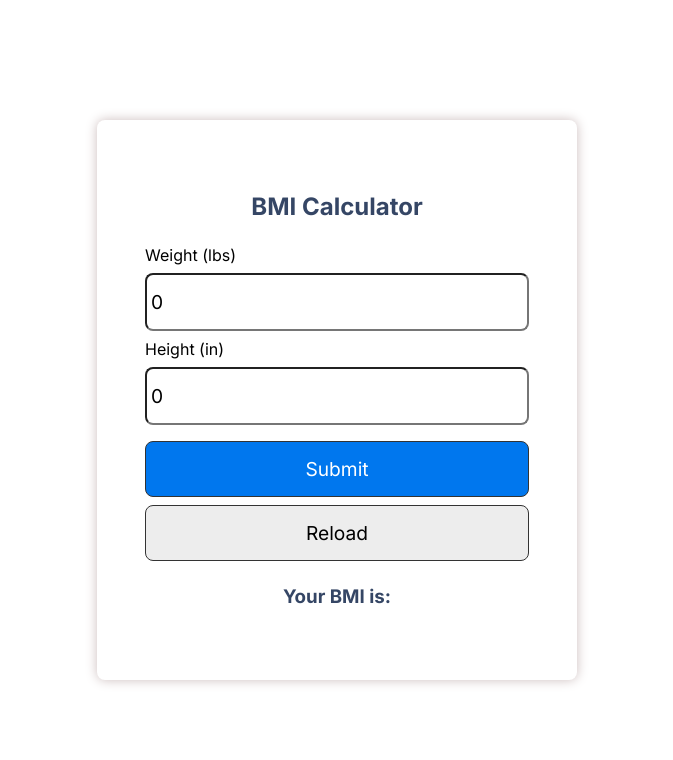
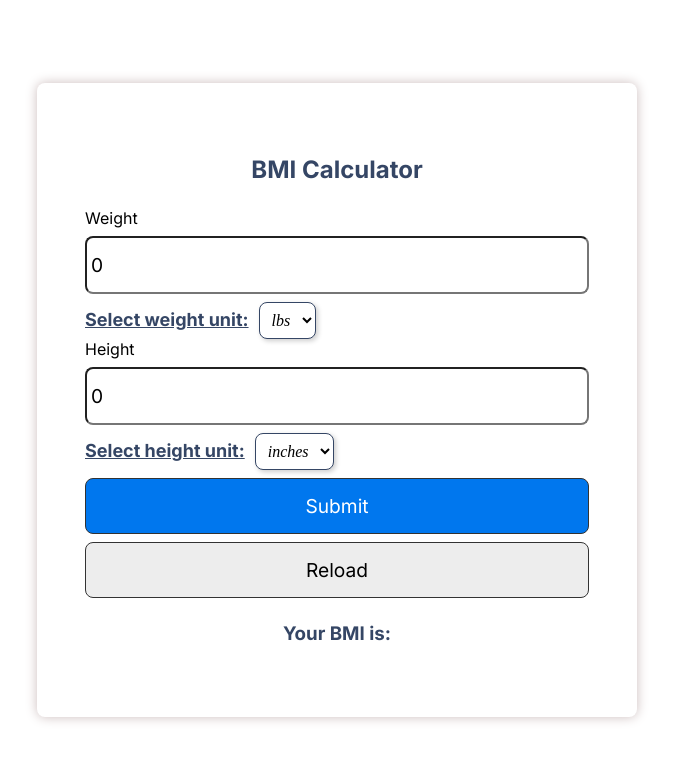
Before and after one commit to iiitl/bmi_calculator, a React (Create React App) app: page / in a window 1280 px wide. Shown: the top 760 px of the page, without its empty margins (303-976 px from the left). Built offline with nearby package versions, Linux system fonts and the light colour scheme.

Commit message:
Added a new feature to take input height and weight in any unit

```diff
--- a/src/App.js
+++ b/src/App.js
@@ -8,61 +8,106 @@ function App() {
   const [height, setHeight] = useState(0)
   const [bmi, setBmi] = useState('')
   const [message, setMessage] = useState('')
+  const [weightUnit, setWeightUnit] = useState('lbs');
+  const [heightUnit, setHeightUnit] = useState('in');
+
+  const convert_to_imperial_units = (weight, w_unit, height, h_unit) => {
+    let weightInLbs = weight;
+    let heightInInches = height;
+    if (w_unit === 'kg') {
+      weightInLbs = weight * 2.20462;
+    }
+    if (h_unit === 'cm') {
+      heightInInches = height / 2.54;
+    } else if (h_unit === 'm') {
+      heightInInches = height * 39.3701;
+    }
+    return { weightInLbs, heightInInches };
+  };
 
   let calcBmi = (event) => {
-    event.preventDefault()
-    console.log(event);
+    event.preventDefault();
 
     if (weight === 0 || height === 0) {
-      alert('Please enter a valid weight and height')
+      alert('Please enter a valid weight and height');
+      return;
+    }
+
+    const { weightInLbs, heightInInches } = convert_to_imperial_units(weight, weightUnit, height, heightUnit);
+
+    let bmiValue = (weightInLbs / (heightInInches * heightInInches)) * 703;
+    setBmi(bmiValue.toFixed(1));
+
+    if (bmiValue < 18.5) {
+      setMessage('You are underweight');
+    } else if (bmiValue >= 18.5 && bmiValue < 25) {
+      setMessage('You have a healthy weight');
+    } else if (bmiValue >= 25 && bmiValue < 30) {
+      setMessage('You are overweight');
     } else {
-      let bmi = (weight / (height * height) * 703)
-      setBmi(bmi.toFixed(1))
-
-
-        if (bmi < 18.5) {
-          setMessage('You are underweight')
-        }  else if (bmi >= 18.5 && bmi < 25) {
-          setMessage('You have healthy weight')
-        } else if (bmi>=25 && bmi <30) {
-          setMessage('You are overweight')
-        }else{
-          setMessage('You are obese')
-        }
-
+      setMessage('You are obese');
     }
-  }
+  };
 
   let reload = () => {
-    window.location.reload()
-  }
-
+    setWeight('');
+    setHeight('');
+    setBmi('');
+    setMessage('');
+    setWeightUnit('lbs');
+    setHeightUnit('in');
+  };
 
   return (
     <div className="app">
-    <div className='container'>
-      <h2 className='center'>BMI Calculator</h2>
+      <div className="container">
+        <h2 className="center">BMI Calculator</h2>
         <form onSubmit={calcBmi}>
+
           <div>
-            <label>Weight (lbs)</label>
-            <input type="text" placeholder='Enter Weight in lbs' value={weight} onChange={(e) => setWeight(e.target.value)} />
+            <label>Weight</label>
+            <input
+              type="number"
+              placeholder="Enter Weight"
+              value={weight}
+              onChange={(e) => setWeight(e.target.value.replace(/^0+/, ''))} // Removes leading zeros
+            />
+            <label className="text">Select weight unit:</label>
+            <select className="input-field" value={weightUnit} onChange={(e) => setWeightUnit(e.target.value)}>
+              <option value="kg">kg</option>
+              <option value="lbs">lbs</option>
+            </select>
           </div>
           <div>
-            <label>Height (in)</label>
-            <input type="text" placeholder='Enter height in inches' value={height} onChange={(event) => setHeight(event.target.value)} />
+            <label>Height</label>
+            <input
+              type="number"
+              placeholder="Enter Height"
+              value={height}
+              onChange={(e) => setHeight(e.target.value.replace(/^0+/, ''))} // Removes leading zeros
+            />
+            <label className="text">Select height unit:</label>
+            <select className="input-field" value={heightUnit} onChange={(e) => setHeightUnit(e.target.value)}>
+              <option value="cm">cm</option>
+              <option value="m">m</option>
+              <option value="in">inches</option>
+            </select>
           </div>
           <div>
-            <button className='btn' type='submit'>Submit</button>
-            <button className='btn btn-outline' onClick={reload} type='submit'>Reload</button>
+            <button className="btn" type="submit">
+              Submit
+            </button>
+            <button className="btn btn-outline" onClick={reload} type="button">
+              Reload
+            </button>
           </div>
         </form>
-        <div className='center'>
+        <div className="center">
           <h3>Your BMI is: {bmi}</h3>
           <p>{message}</p>
         </div>
+      </div>
     </div>
-  </div>
   );
 }
-
 export default App;
--- a/src/index.css
+++ b/src/index.css
@@ -73,3 +73,26 @@ p {
 .img-container img {
   height: 200px;
 }
+
+.text {
+  margin-top: 5px;
+  margin-bottom: 15px;
+  font-size: large;
+  color: #354665;
+  font-weight: bold;
+  text-decoration: underline;
+}
+.input-field {
+  margin-left: 10px;
+  font-size: medium;
+  font-style: italic;
+  background-color: #ffffff;
+  font-family: 'Times New Roman', Times, serif;
+  border-radius: 8px;
+  border-color: #354665;
+  padding: 8px;
+  cursor: pointer;
+  transition: all 0.3s ease-in-out;
+  outline: none;
+  box-shadow: 2px 2px 5px rgba(0, 0, 0, 0.2);
+}
```
